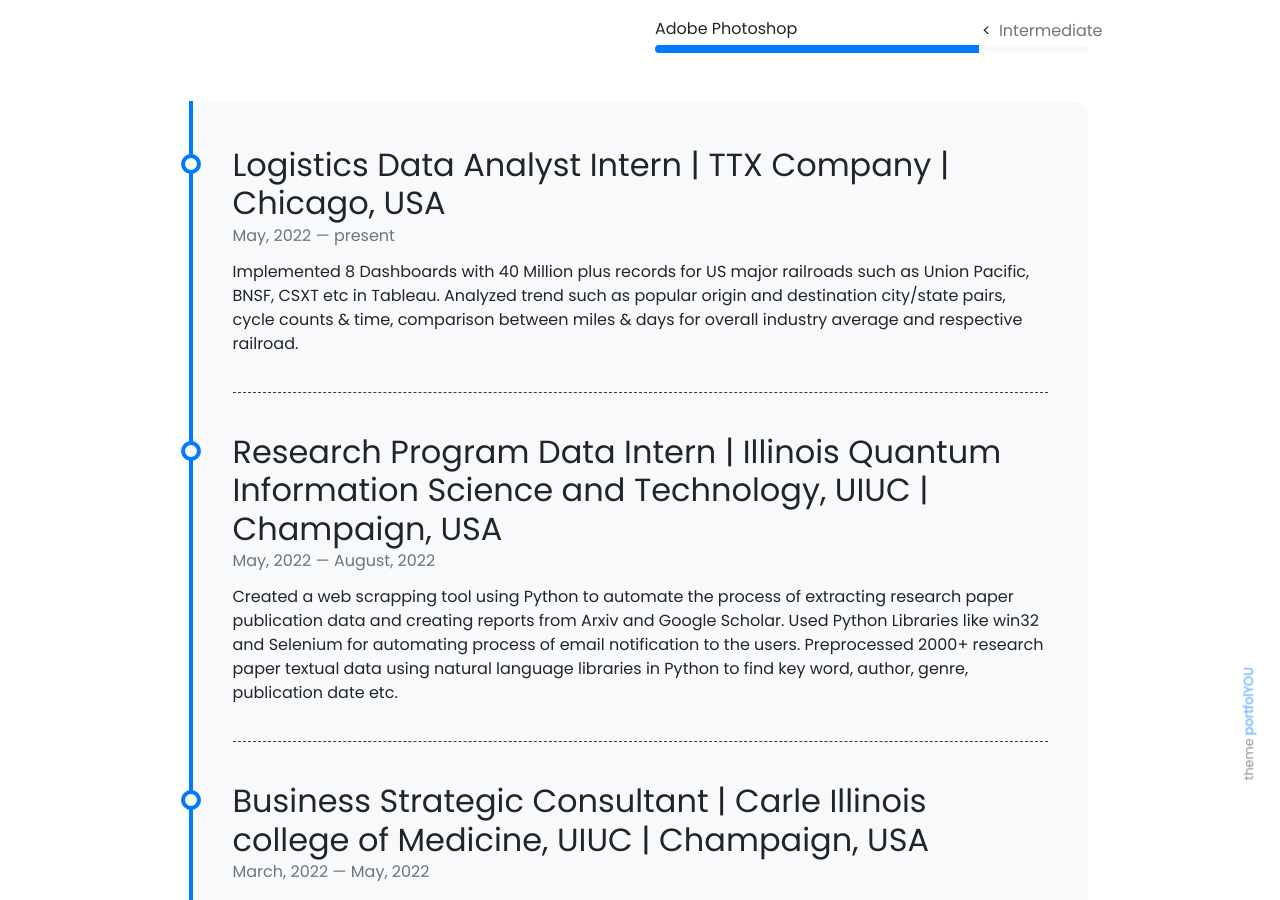
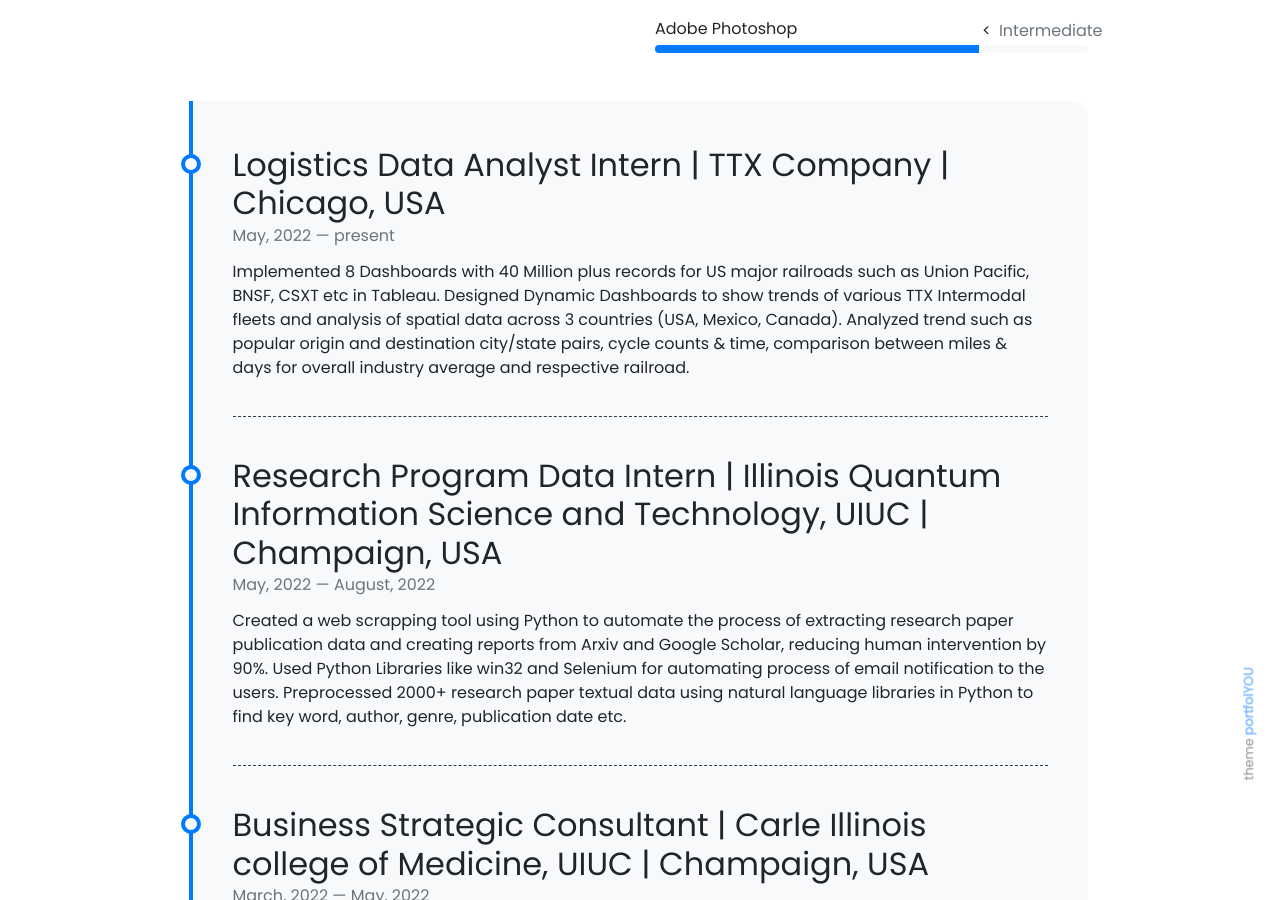
Before and after one commit to akshant10/akshant10.github.io, a Jekyll site: the page built from pages/about.md, in a window 1280 px wide and 900 px high, scrolled down 716 px. Built offline with Jekyll 4.4.1, drawn with Linux system fonts in a browser that asks for light colours; nearby versions of some CDN libraries.

Commit message:
Update timeline.yml

```diff
--- a/_data/timeline.yml
+++ b/_data/timeline.yml
@@ -1,12 +1,12 @@
 - title: Logistics Data Analyst Intern | TTX Company | Chicago, USA
   from: May, 2022
   to: present
-  description: Implemented 8 Dashboards with 40 Million plus records for US major railroads such as Union Pacific, BNSF, CSXT etc in Tableau. Analyzed trend such as popular origin and destination city/state pairs, cycle counts & time, comparison between miles & days for overall industry average and respective railroad.
+  description: Implemented 8 Dashboards with 40 Million plus records for US major railroads such as Union Pacific, BNSF, CSXT etc in Tableau. Designed Dynamic Dashboards to show trends of various TTX Intermodal fleets and analysis of spatial data across 3 countries (USA, Mexico, Canada). Analyzed trend such as popular origin and destination city/state pairs, cycle counts & time, comparison between miles & days for overall industry average and respective railroad.
 
 - title: Research Program Data Intern | Illinois Quantum Information Science and Technology, UIUC | Champaign, USA
   from: May, 2022
   to: August, 2022
-  description:  Created a web scrapping tool using Python to automate the process of extracting research paper publication data and creating reports from Arxiv and Google Scholar. Used Python Libraries like win32 and Selenium for automating process of email notification to the users. Preprocessed 2000+ research paper textual data using natural language libraries in Python to find key word, author, genre, publication date etc.
+  description:  Created a web scrapping tool using Python to automate the process of extracting research paper publication data and creating reports from Arxiv and Google Scholar, reducing human intervention by 90%. Used Python Libraries like win32 and Selenium for automating process of email notification to the users. Preprocessed 2000+ research paper textual data using natural language libraries in Python to find key word, author, genre, publication date etc.
 
 - title: Business Strategic Consultant | Carle Illinois college of Medicine, UIUC | Champaign, USA
   from: March, 2022
```
